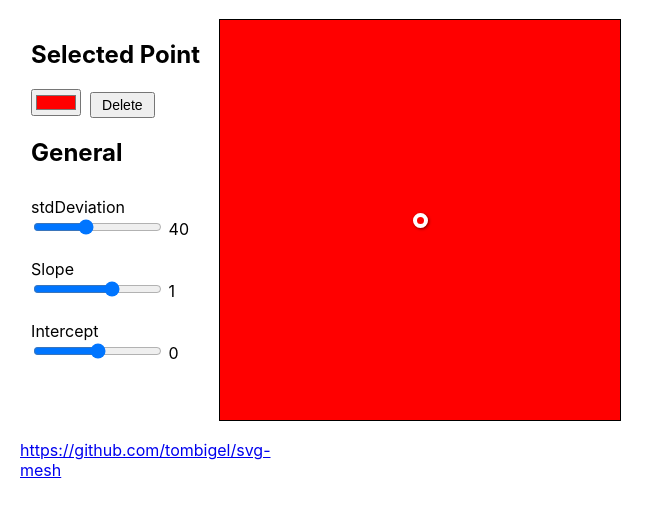
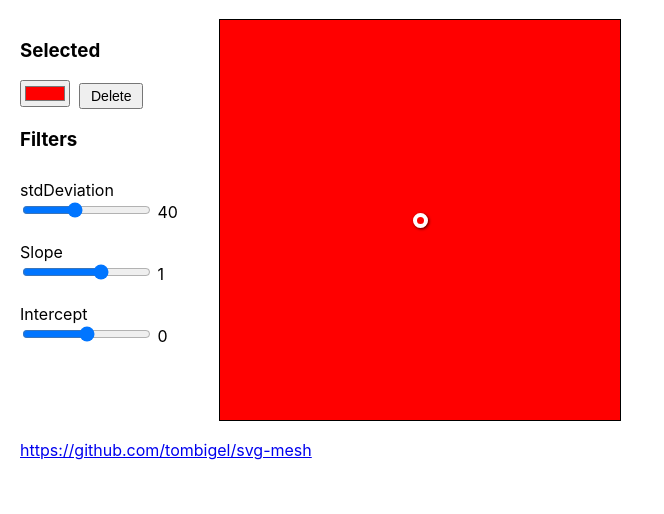
Before and after one commit to tombigel/svg-mesh, a React (Create React App) app: page / in a window 1280 px wide. Shown: the top 514 px of the page, without its empty margins (0-664 px from the left). Built offline with nearby package versions, Linux system fonts and the light colour scheme.

Commit message:
some layout and texts

```diff
--- a/src/App.tsx
+++ b/src/App.tsx
@@ -36,7 +36,7 @@ function App() {
         slope={slope}
         intercept={intercept}
       />
-      <a href="https://github.com/tombigel/svg-mesh">https://github.com/tombigel/svg-mesh</a>
+      <a id="project-link" href="https://github.com/tombigel/svg-mesh">https://github.com/tombigel/svg-mesh</a>
     </div>
   );
 }
--- a/src/components/Controls.tsx
+++ b/src/components/Controls.tsx
@@ -70,11 +70,11 @@ export const Controls = ({
   const point = points[selected];
   return (
     <div id="controls">
-      <h2>Selected Point</h2>
+      <h3>Selected</h3>
       <input type="color" value={point?.color} onChange={handleColor} />
       &nbsp;&nbsp;
       <button onClick={handleDelete}>Delete</button>
-      <h2>General</h2>
+      <h3>Filters</h3>
       <label>
         <span>stdDeviation</span>
         <input
--- a/src/index.css
+++ b/src/index.css
@@ -24,7 +24,7 @@ code {
 }
 
 #controls {
-  justify-self: end
+  justify-self: start
 }
 
 #controls label{
@@ -54,7 +54,7 @@ code {
   box-sizing: border-box;
   border: 2px solid #fff;
   border-radius: 50%;
-  box-shadow: 1px 1px 3px rgba(0, 0, 0, 0.5);
+  box-shadow: 1px 1px 3px rgba(0, 0, 0, 0.7);
   user-select: none;
 }
 
@@ -72,3 +72,7 @@ code {
 #popup-color-picker{
   position: absolute;
 }
+
+#project-link {
+  grid-area: 2 / 1 / 2 / 3;
+}
```
